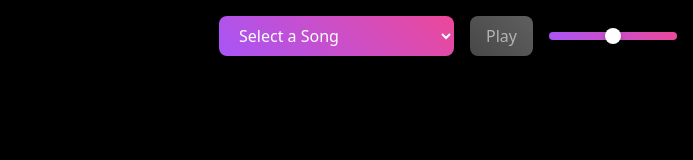
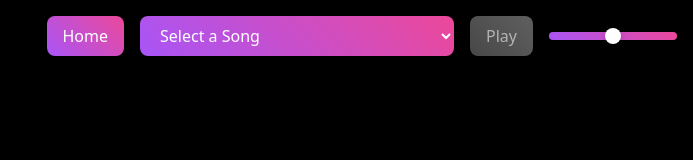
Before and after one commit to BPChance/Music-Visualizer, a plain HTML site: page relaxing.html in a window 1280 px wide. Shown: the whole page, without its empty margins (587-1280 px from the left). Drawn offline with nearby package versions, Linux system fonts and the light colour scheme.

Commit message:
Added button to return to landing page and added 3 more songs

```diff
--- a/relaxing.html
+++ b/relaxing.html
@@ -147,6 +147,13 @@
     <!-- Audio Controls -->
     <div id="audio-controls" class="fixed top-4 right-4 z-50 controls-overlay">
         <div class="flex gap-4 items-center">
+            <button
+                id="back-button"
+                class="gradient-button"
+                onclick="window.location.href='index.html'"
+            >
+                Home
+            </button>
             <select id="song-select" class="song-select">
                 <option value="">Select a Song</option>
             </select>
--- a/relaxing.js
+++ b/relaxing.js
@@ -3,6 +3,26 @@ const songs = [
         title: "Alternative Outro",
         artist: "Lucki",
         file: "songs/Alternative Outro.wav"
+    },
+    {
+        title: "Sleep Patterns",
+        artist: "Merchant Ships",
+        file: "songs/Sleep Patterns.wav"
+    },
+    {
+        title: "My Kind Of Woman",
+        artist: "Mac DeMarco",
+        file: "songs/My Kind Of Woman.wav"
+    },
+    {
+        title: "Heart To Heart",
+        artist: "Mac DeMarco",
+        file: "songs/Heart To Heart.wav"
+    },
+    {
+        title: "No Surprises",
+        artist: "Radiohead",
+        file: "songs/No Surprises.wav"
     }
 ];
 
@@ -71,7 +91,7 @@ function draw() {
     ctx.fillRect(0, 0, canvas.width, canvas.height);
 
     const barWidth = Math.ceil(canvas.width / dataArray.length);
-    const maxHeight = canvas.height * 0.8;
+    const maxHeight = canvas.height * 1;
 
     // Draw bars
     dataArray.forEach((value, i) => {
```
Also changed, not shown: 4 other files.
